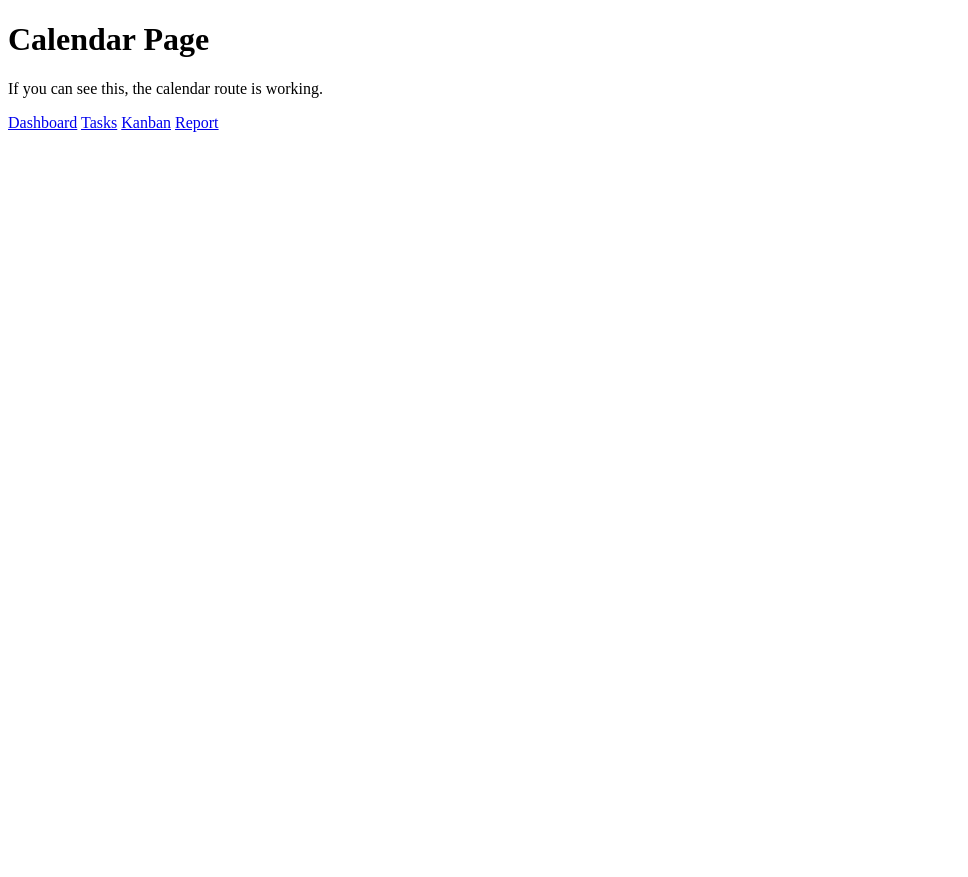
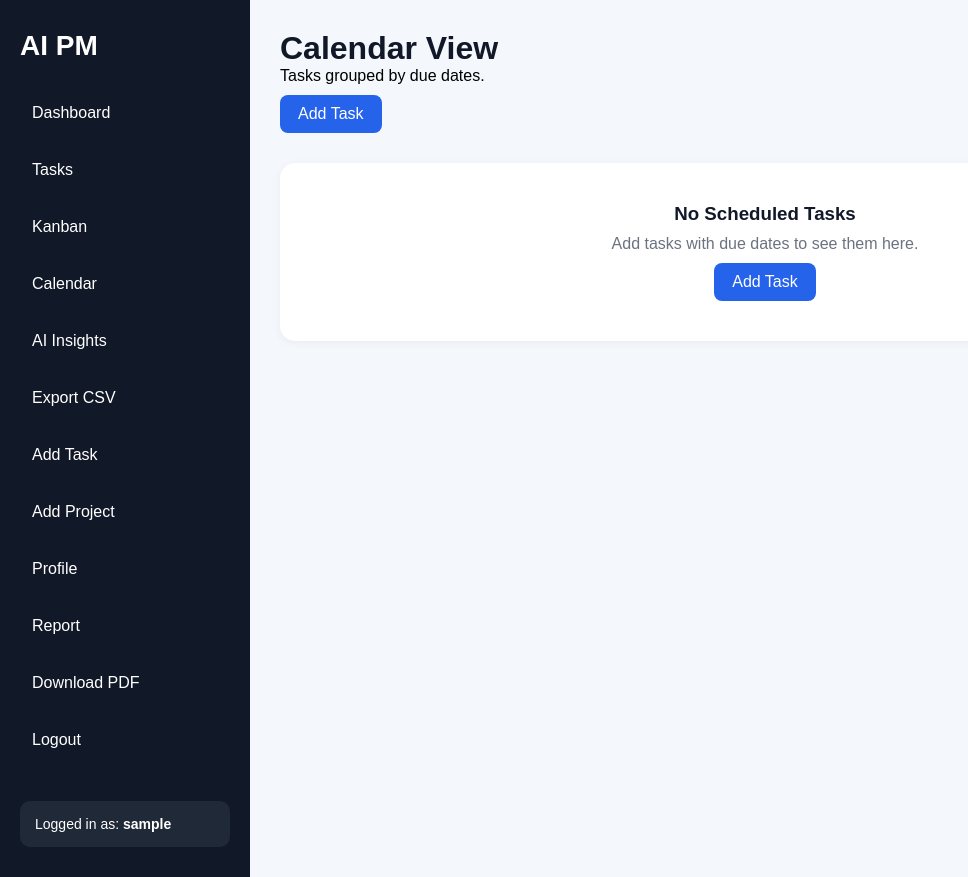
Before and after one commit to RollandOgis/AI_PM_Tracker, a Flask app: page /calendar in a window 1280 px wide. Shown: the whole page, without its empty margins (0-968 px from the left). Before the commit the page ends 132 px from the top, so only its background shows below. Run offline with Flask 3, Linux system fonts and the light colour scheme; the visitor is signed in with stand-in values (Sample User, id 1); data that the repository does not hold is empty.

Commit message:
rebuild calendar layout

```diff
--- a/templates/calendar.html
+++ b/templates/calendar.html
@@ -1,18 +1,110 @@
 <!DOCTYPE html>
-<html>
+<html lang="en">
 <head>
+    <meta charset="UTF-8">
+    <meta name="viewport" content="width=device-width, initial-scale=1.0">
     <title>Calendar - AI PM Tracker</title>
+    <link rel="stylesheet" href="{{ url_for('static', filename='style.css') }}">
 </head>
+
 <body>
 
-    <h1>Calendar Page</h1>
+<div class="container">
 
-    <p>If you can see this, the calendar route is working.</p>
+    <div class="sidebar">
+        <h1>AI PM</h1>
 
-    <a href="/">Dashboard</a>
-    <a href="/tasks">Tasks</a>
-    <a href="/kanban">Kanban</a>
-    <a href="/report">Report</a>
+        <a href="/">Dashboard</a>
+        <a href="/tasks">Tasks</a>
+        <a href="/kanban">Kanban</a>
+        <a href="/calendar">Calendar</a>
+        <a href="/insights">AI Insights</a>
+        <a href="/export-tasks">Export CSV</a>
+        <a href="/add-task">Add Task</a>
+        <a href="/add-project">Add Project</a>
+        <a href="/profile">Profile</a>
+        <a href="/report">Report</a>
+        <a href="/pdf-report">Download PDF</a>
+        <a href="/logout">Logout</a>
+
+        <div class="user-box">
+            Logged in as:
+            <strong>{{ session.get("username", "User") }}</strong>
+        </div>
+    </div>
+
+    <div class="main-content">
+
+        <div class="top-bar">
+            <div>
+                <h2>Calendar View</h2>
+                <p>Tasks grouped by due dates.</p>
+            </div>
+
+            <a href="/add-task" class="view-btn">Add Task</a>
+        </div>
+
+        {% if tasks %}
+
+            <div class="calendar-grid">
+
+                {% for task in tasks %}
+
+                    <div class="calendar-card">
+
+                        <div class="calendar-card-left">
+                            <h3>{{ task["title"] }}</h3>
+
+                            <p>
+                                <strong>Project:</strong>
+                                {{ task["project_name"] }}
+                            </p>
+
+                            <p>
+                                <strong>Status:</strong>
+                                {{ task["status"] }}
+                            </p>
+
+                            <p>
+                                <strong>Priority:</strong>
+                                {{ task["priority"] }}
+                            </p>
+
+                            <p>
+                                <strong>Assigned To:</strong>
+                                {{ task["assigned_to"] or "Unassigned" }}
+                            </p>
+                        </div>
+
+                        <div class="calendar-date">
+                            <strong>Due</strong>
+
+                            <span>{{ task["due_date"] }}</span>
+
+                            {% if task["due_date"] and task["due_date"] < current_date and task["status"] != "Completed" %}
+                                <small class="overdue-badge">Overdue</small>
+                            {% endif %}
+                        </div>
+
+                    </div>
+
+                {% endfor %}
+
+            </div>
+
+        {% else %}
+
+            <div class="empty-box">
+                <h3>No Scheduled Tasks</h3>
+                <p>Add tasks with due dates to see them here.</p>
+                <a href="/add-task" class="view-btn">Add Task</a>
+            </div>
+
+        {% endif %}
+
+    </div>
+
+</div>
 
 </body>
 </html>
--- a/web_app.py
+++ b/web_app.py
@@ -344,11 +344,26 @@ def calendar():
     if "user_id" not in session:
         return redirect("/login")
 
+    conn = get_db_connection()
+
+    tasks = conn.execute("""
+    SELECT tasks.*, projects.name AS project_name
+    FROM tasks
+    JOIN projects ON tasks.project_id = projects.id
+    WHERE projects.user_id = ?
+    AND tasks.due_date IS NOT NULL
+    AND tasks.due_date != ''
+    ORDER BY tasks.due_date ASC
+    """, (session["user_id"],)).fetchall()
+
+    conn.close()
+
     return render_template(
         "calendar.html",
-        tasks=[],
+        tasks=tasks,
         current_date=str(date.today())
     )
+
 @app.route("/report")
 def report():
     if "user_id" not in session:
```
